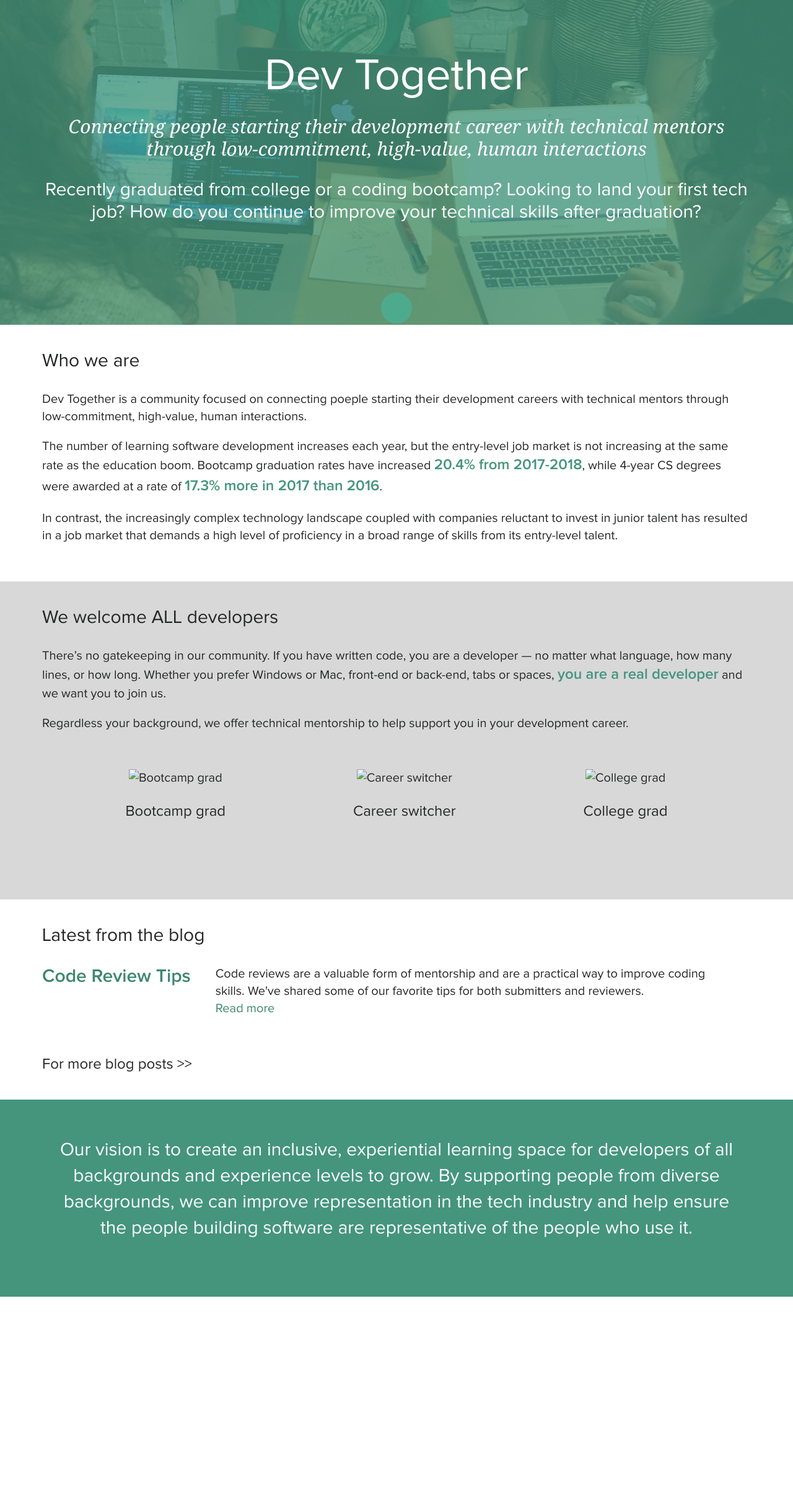
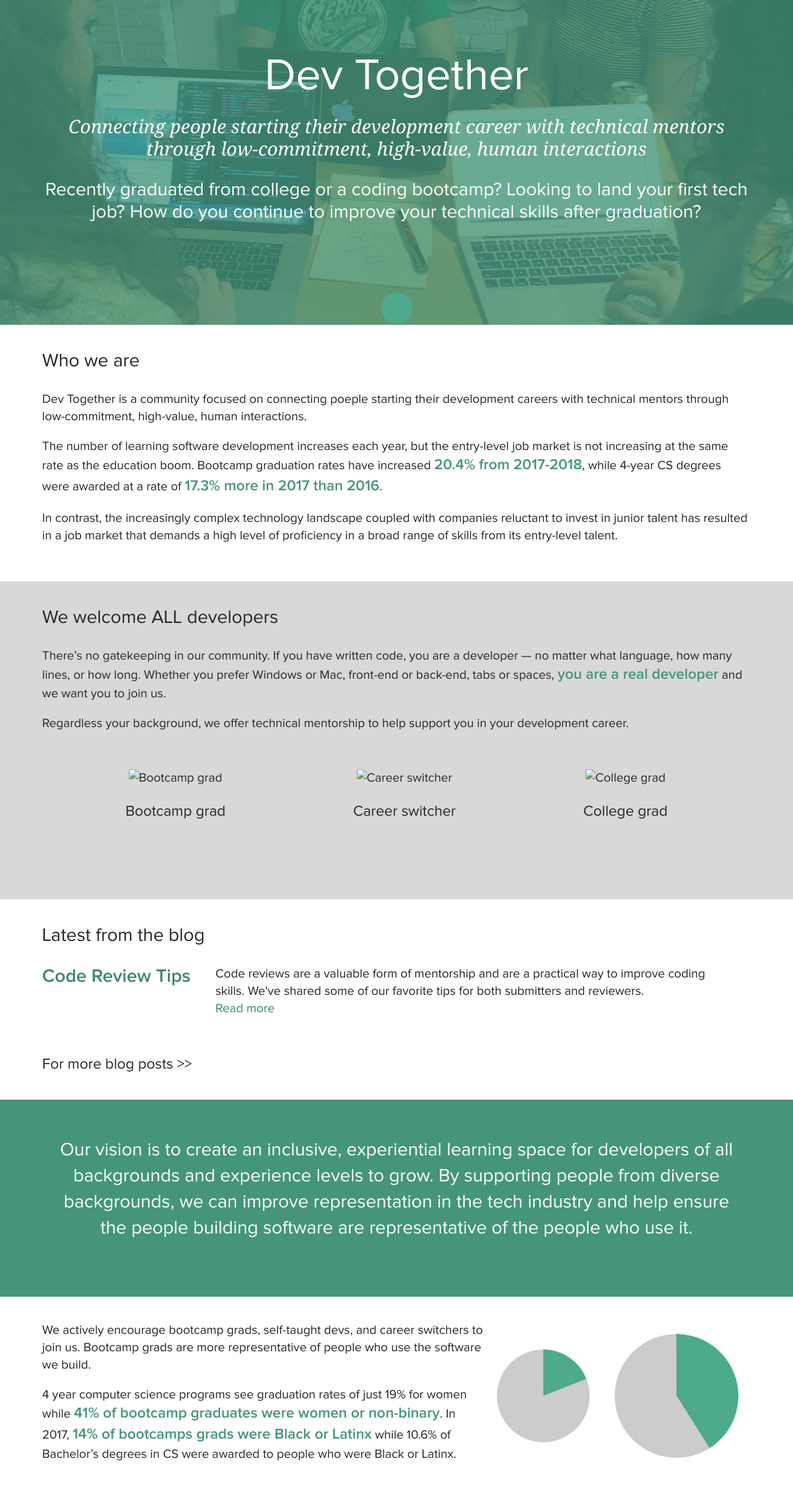
Before and after one commit to mercedesb/dev-together, a Jekyll site: the page built from docs/index.html, in a window 1280 px wide. Shown: the whole page at 62% size. Built offline with Jekyll 4.4.1, drawn with Linux system fonts in a browser that asks for light colours; before the commit the page ends 2092 px from its top, so only the background shows below that.

Commit message:
first pass at statistics section

```diff
--- /dev/null
+++ b/docs/_includes/statistics.html
@@ -0,0 +1,93 @@
+<section class="Section">
+  <div class="Section-content Statistics">
+    <div class="Statistics-text">
+      <p>We actively encourage bootcamp grads, self-taught devs, and career switchers to join us. Bootcamp grads are more representative
+        of people who use the software we build.</p>
+      <p>4 year computer science programs see graduation rates of just 19% for women while <strong>41% of bootcamp graduates were
+          women or non-binary</strong>. In 2017, <strong>14% of bootcamps grads were Black or Latinx</strong> while 10.6% of Bachelor’s degrees in CS
+        were awarded to people who were Black or Latinx.</p>
+    </div>
+    <div class="Statistics-charts">
+      <svg class="Pie Pie--small" width="385px" height="385px" viewBox="0 0 385 385" version="1.1" xmlns="http://www.w3.org/2000/svg"
+        xmlns:xlink="http://www.w3.org/1999/xlink">
+        <!-- Generator: Sketch 49.1 (51147) - http://www.bohemiancoding.com/sketch -->
+        <title>2017 Women's CS Grads</title>
+        <desc>Created with Sketch.</desc>
+        <defs>
+          <circle id="path-1" cx="192.5" cy="192.5" r="192.5"></circle>
+          <path d="M192.5,385 C298.814814,385 385,298.814814 385,192.5 C385,86.1851857 298.814814,0 192.5,0 C86.1851857,0 0,86.1851857 0,192.5 C0,298.814814 86.1851857,385 192.5,385 Z"
+            id="path-3"></path>
+          <mask id="mask-4" maskContentUnits="userSpaceOnUse" maskUnits="objectBoundingBox" x="0" y="0" width="385" height="385" fill="white">
+            <use xlink:href="#path-3"></use>
+          </mask>
+          <mask id="mask-6" maskContentUnits="userSpaceOnUse" maskUnits="objectBoundingBox" x="0" y="0" width="385" height="385" fill="white">
+            <use xlink:href="#path-3"></use>
+          </mask>
+          <path d="M192.5,385 C298.814814,385 385,298.814814 385,192.5 C385,86.1851857 298.814814,0 192.5,0 C86.1851857,0 0,86.1851857 0,192.5 C0,298.814814 86.1851857,385 192.5,385 Z"
+            id="path-7"></path>
+          <mask id="mask-8" maskContentUnits="userSpaceOnUse" maskUnits="objectBoundingBox" x="0" y="0" width="385" height="385" fill="white">
+            <use xlink:href="#path-7"></use>
+          </mask>
+          <mask id="mask-10" maskContentUnits="userSpaceOnUse" maskUnits="objectBoundingBox" x="0" y="0" width="385" height="385" fill="white">
+            <use xlink:href="#path-7"></use>
+          </mask>
+        </defs>
+        <g id="Page-3" stroke="none" stroke-width="1" fill="none" fill-rule="evenodd">
+          <g id="2017-Women's-CS-Grads" transform="translate(192.500000, 192.500000) rotate(180.000000) translate(-192.500000, -192.500000) ">
+            <mask id="mask-2" fill="white">
+              <use xlink:href="#path-1"></use>
+            </mask>
+            <g id="Oval"></g>
+            <mask id="mask-5" fill="white">
+              <use xlink:href="#path-3"></use>
+            </mask>
+            <g id="#CACCCD:81%" stroke="#CACCCD" mask="url(#mask-4)" stroke-width="385" stroke-dasharray="980.1,1925">
+              <use mask="url(#mask-6)" xlink:href="#path-3"></use>
+            </g>
+            <mask id="mask-9" fill="white">
+              <use xlink:href="#path-7"></use>
+            </mask>
+            <g id="#4EAA8D:19%" stroke="#4EAA8D" mask="url(#mask-8)" stroke-width="385" stroke-dasharray="229.9,1925" transform="translate(192.500000, 192.500000) rotate(-291.600000) translate(-192.500000, -192.500000) ">
+              <use mask="url(#mask-10)" xlink:href="#path-7"></use>
+            </g>
+          </g>
+        </g>
+      </svg>
+
+      <svg class="Pie Pie--large" width="385px" height="385px" viewBox="0 0 385 385" version="1.1" xmlns="http://www.w3.org/2000/svg"
+        xmlns:xlink="http://www.w3.org/1999/xlink">
+        <!-- Generator: Sketch 49.1 (51147) - http://www.bohemiancoding.com/sketch -->
+        <title>2017 Women Bootcamp grads</title>
+        <desc>Created with Sketch.</desc>
+        <defs>
+          <circle id="path-1" cx="192.5" cy="192.5" r="192.5"></circle>
+          <path d="M192.5,385 C298.814814,385 385,298.814814 385,192.5 C385,86.1851857 298.814814,0 192.5,0 C86.1851857,0 0,86.1851857 0,192.5 C0,298.814814 86.1851857,385 192.5,385 Z"
+            id="path-3"></path>
+          <mask id="mask-4" maskContentUnits="userSpaceOnUse" maskUnits="objectBoundingBox" x="0" y="0" width="385" height="385" fill="white">
+            <use xlink:href="#path-3"></use>
+          </mask>
+          <path d="M192.5,385 C298.814814,385 385,298.814814 385,192.5 C385,86.1851857 298.814814,0 192.5,0 C86.1851857,0 0,86.1851857 0,192.5 C0,298.814814 86.1851857,385 192.5,385 Z"
+            id="path-5"></path>
+          <mask id="mask-6" maskContentUnits="userSpaceOnUse" maskUnits="objectBoundingBox" x="0" y="0" width="385" height="385" fill="white">
+            <use xlink:href="#path-5"></use>
+          </mask>
+        </defs>
+        <g id="Page-3" stroke="none" stroke-width="1" fill="none" fill-rule="evenodd">
+          <g id="2017-Women-Bootcamp-grads" transform="translate(192.500000, 192.500000) rotate(180.000000) translate(-192.500000, -192.500000) translate(0.000000, 0.000000)">
+            <mask id="mask-2" fill="white">
+              <use xlink:href="#path-1"></use>
+            </mask>
+            <g id="Oval-2"></g>
+            <g id="#CACCCD:59%" stroke-dasharray="713.9,1925" mask="url(#mask-2)" stroke="#CACCCD" stroke-width="385">
+              <use mask="url(#mask-4)" xlink:href="#path-3"></use>
+            </g>
+            <g id="#4EAA8D:41%" stroke-dasharray="496.1,1925" mask="url(#mask-2)" transform="translate(192.500000, 192.500000) rotate(-212.400000) translate(-192.500000, -192.500000) "
+              stroke="#4EAA8D" stroke-width="385">
+              <use mask="url(#mask-6)" xlink:href="#path-5"></use>
+            </g>
+          </g>
+        </g>
+      </svg>
+    </div>
+  </div>
+</section>
--- a/docs/_sass/base/_content.scss
+++ b/docs/_sass/base/_content.scss
@@ -79,3 +79,29 @@
     font-size: 1.5rem;
   }
 }
+
+.Statistics {
+  display: flex;
+  flex-direction: column;
+
+  &-charts {
+    display: flex;
+    justify-content: center;
+  }
+
+  @include media($min-desktop) {
+    flex-direction: row;
+  }
+}
+
+.Pie {
+  margin: $small-spacing;
+  max-width: 200px;
+  max-height: 200px;
+
+  @include media($min-desktop) {
+    &--small {
+      max-width: 150px;
+    }
+  }
+}
--- a/docs/index.html
+++ b/docs/index.html
@@ -10,4 +10,5 @@ body_class: home-intro
     {% include we_welcome_you.html %}
     {% include latest_from_the_blog.html %}
     {% include vision.html %}
+    {% include statistics.html %}
   </main>
```
